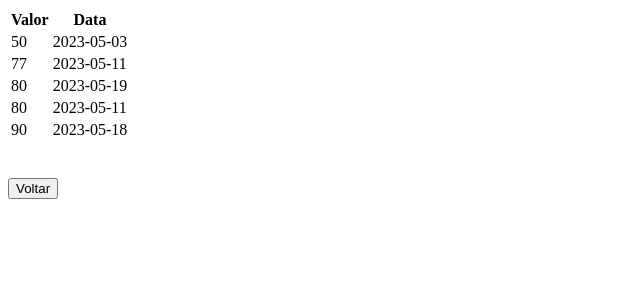
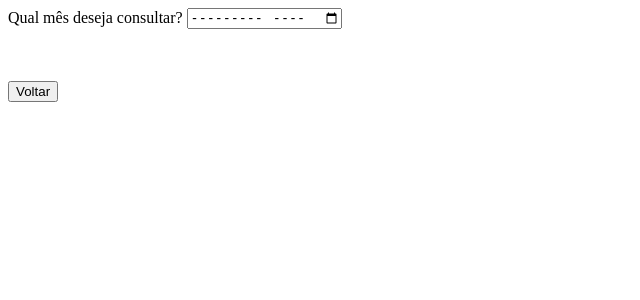
Before and after one commit to DiegoRockenbach/GestaoFiscalMobile, a PHP site: page /checkRegistros.php in a window 1280 px wide. Shown: the top 300 px of the page, without its empty margins (0-640 px from the left). Run offline with PHP 8.4, Linux system fonts and the light colour scheme.

Commit message:
Método de ordenar registros por mês

```diff
--- a/addLucro.php
+++ b/addLucro.php
@@ -16,11 +16,13 @@
       array_push($banco, $valdat);
       file_put_contents("banco.json", json_encode($banco));
     }
-    echo '<br><br><br>';
     echo "Valor inserido!";
   ?>
   <br> <br>
   <a href="index.php">
-    <button >Voltar</button>
+    <button>Voltar</button>
+  </a>
+  <a href="formAddLucro.php">
+    <button>Inserir mais um registro</button>
   </a>
 </html>
--- a/banco.json
+++ b/banco.json
@@ -1 +1 @@
-[{"valor":"50","data":"2023-05-03"},{"valor":"77","data":"2023-05-11"},{"valor":"80","data":"2023-05-19"},{"valor":"80","data":"2023-05-11"},{"valor":"90","data":"2023-05-18"}]
+[{"valor":"5","data":"2023-01-01"},{"valor":"99","data":"2023-01-01"},{"valor":"7","data":"2023-05-05"},{"valor":"80","data":"2023-05-01"},{"valor":"50","data":"2023-05-11"},{"valor":"34","data":"2023-05-10"},{"valor":"78","data":"2023-06-08"},{"valor":"13","data":"2023-08-17"},{"valor":"70","data":"2023-11-26"},{"valor":"80","data":"2023-03-01"},{"valor":"67","data":"2023-05-04"},{"valor":"666","data":"2024-01-01"}]
--- a/checkRegistros.php
+++ b/checkRegistros.php
@@ -4,22 +4,51 @@
     <title>Página principal</title>
   </head>
   <body>
+    <form method="get">
+      <label for="mes">Qual mês deseja consultar?</label>
+      <input type="month" id="mes" name="mes" onchange="form.submit()">
+    </form>
     <div>
     <?php
+			if (!$_GET) {
+			}
+			else {
+				$mesForm = $_GET["mes"];
 				$banco = json_decode(file_get_contents("banco.json"));
-
+				$countBanco = count($banco);
 				echo  "<table>";
 				echo  "  <tr>";
 				echo  "    <th>Valor</th>";
 				echo  "    <th>Data</th>";
 				echo  "  </tr>";
-      foreach($banco as $count) {
+				$mesFormInicio = date_create($mesForm,timezone_open("America/Sao_Paulo"));
+				$mesFormFinal = date_create($mesForm,timezone_open("America/Sao_Paulo"));
+				date_add($mesFormFinal, date_interval_create_from_date_string('1 month'));
+				foreach($banco as $row) {
+					$row->data = date_create($row->data, timezone_open("America/Sao_Paulo"));
+					if (isset($count)){
+						$count = $count + 1;
+					}
+					else{
+						$count = 1;
+					}
+					if (($row->data >= $mesFormInicio) and ($row->data < $mesFormFinal)){
+						$checkNenhumRegistro = 1;
+						$checkTable = 1;
+						$row->data = date_format($row->data,"d/m/Y");
 						echo "<tr>";
-        echo "<td>" . $count->valor . "</td>";
-        echo "<td>" . $count->data . "</td>";
+						echo "<td>" . $row->valor . "</td>";
+						echo "<td>" . "$row->data" . "</td>";
 						echo "</tr>";
 					}
+					else if (($count >= $countBanco) and (empty($checkNenhumRegistro))){
+						echo "Nenhum registro para o mês selecionado";
+						$checkNenhumRegistro = 1;
+						continue;
+					}
+				}
 				echo  "</table>";
+			}
     ?>
     </div>
     <br> <br>
--- a/formAddGasto.php
+++ b/formAddGasto.php
@@ -6,9 +6,9 @@
   <body>
     <form action="addGasto.php" method="get">
       <label for="valor">Valor: </label>
-      <input type="number" id="valor" name="valor" step="any"> <br> <br>
+      <input type="number" id="valor" name="valor" step="any" required> <br> <br>
       <label for="data">Data: </label>
-      <input type="date" id="data" name="data"> <br> <br> <br>
+      <input type="date" id="data" name="data" required> <br> <br> <br>
       <input type="submit" value="submit">
     </form>
     <a href="index.php">
--- a/formAddLucro.php
+++ b/formAddLucro.php
@@ -6,9 +6,9 @@
   <body>
     <form action="addLucro.php" method="get">
       <label for="valor">Valor: </label>
-      <input type="number" id="valor" name="valor" step="any"> <br> <br>
+      <input type="number" id="valor" name="valor" step="any" required> <br> <br>
       <label for="data">Data: </label>
-      <input type="date" id="data" name="data"> <br> <br> <br>
+      <input type="date" id="data" name="data" required> <br> <br> <br>
       <input type="submit" value="submit">
     </form>
     <a href="index.php">
```
Lines whose indentation alone changed are shown as unchanged.
